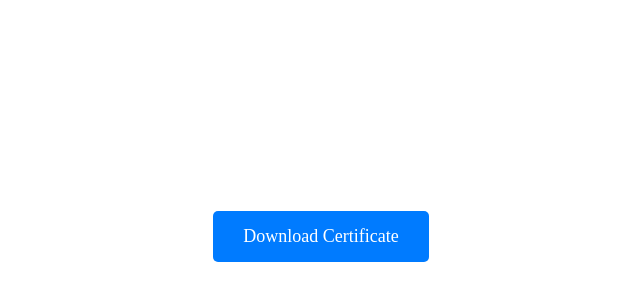
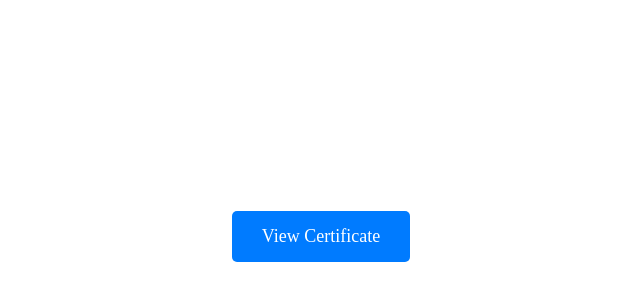
Before and after one commit to Shivam0527/nptl_project, a plain HTML site: page noc/E_Certificate/NPTEL25CS79S24750105504479951/index.html in a window 1280 px wide. Shown: the part 164-464 px from the top of the page, without its empty margins (319-959 px from the left). Drawn offline with Linux system fonts and the light colour scheme.

Commit message:
Update index.html

```diff
--- a/noc/E_Certificate/NPTEL25CS79S24750105504479951/index.html
+++ b/noc/E_Certificate/NPTEL25CS79S24750105504479951/index.html
@@ -2,7 +2,7 @@
 <html lang="en">
 <head>
   <meta charset="UTF-8">
-  <title>Certificate Download</title>
+  <title>View Certificate</title>
   <style>
     body {
       background-color: white;
@@ -28,6 +28,6 @@
   </style>
 </head>
 <body>
-  <a href="certificate.pdf" download class="button">Download Certificate</a>
+  <a href="certificate.pdf" target="_blank" class="button">View Certificate</a>
 </body>
 </html>
```
